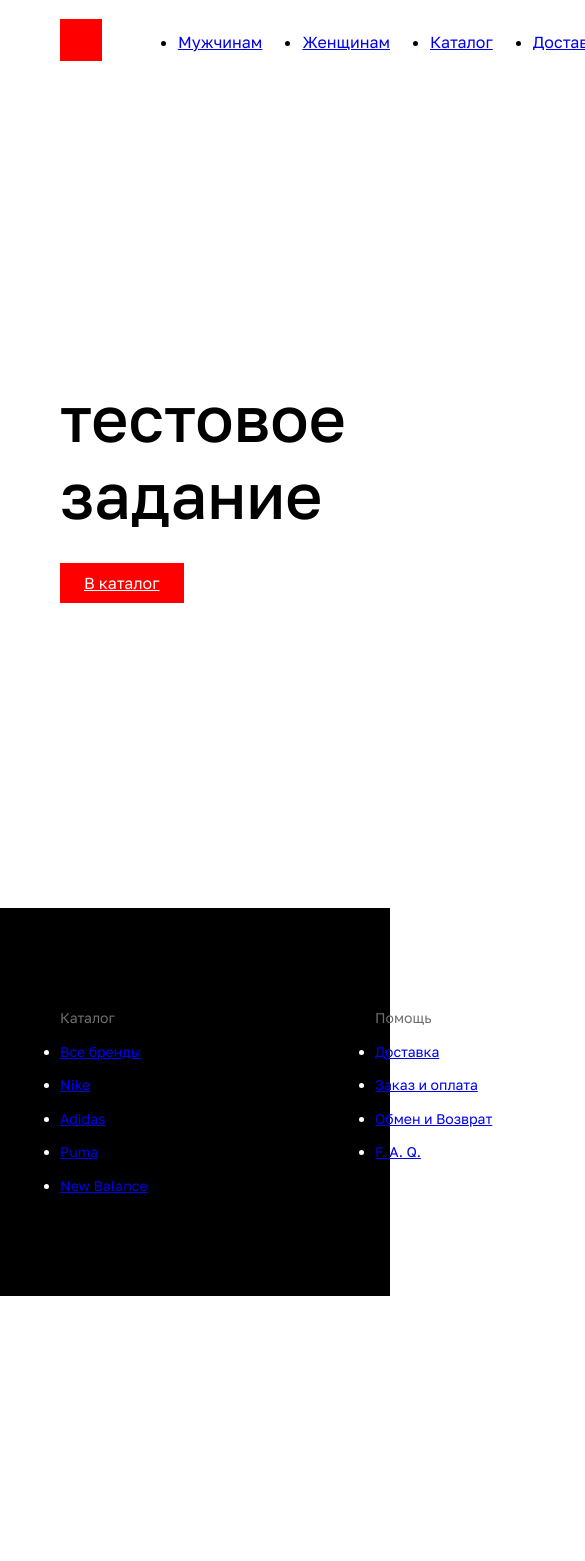
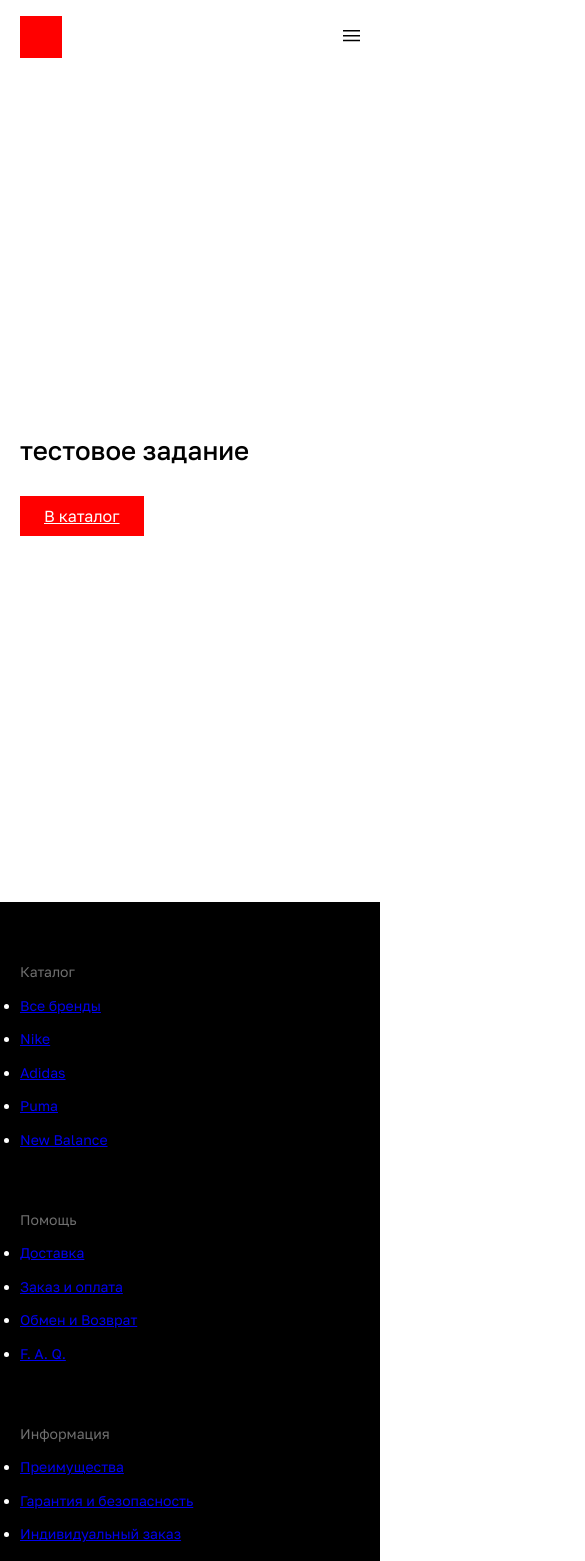
Before and after one commit to TatianaChF/tapir-test, a Nuxt app: page / in a window 390 px wide. Shown: the top 1561 px of the page, 585 px wide, since content can reach past the window. Before the commit the page ends 1296 px from the top, so only its background shows below. Built offline with nearby package versions, Linux system fonts and the light colour scheme.

Commit message:
add adaptive layout

```diff
--- a/app/assets/scss/main.scss
+++ b/app/assets/scss/main.scss
@@ -9,4 +9,10 @@ body {
   padding-top: 19px;
   padding-left: 60px;
   margin: 0;
+
+  @include mobile {
+    padding-top: 16px;
+    padding-left: 20px;
+    padding-right: 30px;
+  }
 }
--- /dev/null
+++ b/app/assets/scss/mixins.scss
@@ -0,0 +1,5 @@
+@mixin mobile {
+  @media (max-width: 480px) {
+    @content;
+  }
+}
--- a/app/components/AppFooter.vue
+++ b/app/components/AppFooter.vue
@@ -114,10 +114,22 @@ const company = [
   line-height: 140%;
   margin-left: -60px;
 
+  @include mobile {
+    margin-left: -20px;
+    margin-right: -20px;
+  }
+
   &__container {
     padding: 100px 60px;
     display: grid;
     grid-template-columns: repeat(4, 315px);
+
+    @include mobile {
+      padding: 60px 20px;
+      display: flex;
+      flex-direction: column;
+      gap: 60px;
+    }
   }
 }
 </style>
--- a/app/components/AppHeader.vue
+++ b/app/components/AppHeader.vue
@@ -1,7 +1,8 @@
 <template>
   <header class="header">
+    <img src="../assets/icons/logo.svg" alt="menu" />
     <button class="header__menu-btn">
-      <img src="../assets/logo.svg" alt="menu" />
+      <img src="../assets/icons/menu.svg" alt="menu" />
     </button>
     <nav class="header__nav">
       <ul class="header__menu">
@@ -48,15 +49,28 @@ const links = [
   gap: 23%;
   align-items: center;
 
+  @include mobile {
+    justify-content: space-between;
+  }
+
   &__menu-btn {
+    display: none;
     background: none;
     border: none;
     cursor: pointer;
     padding: 0;
+
+    @include mobile {
+      display: block;
+    }
   }
 
   &__nav {
     flex: 1;
+
+    @include mobile {
+      display: none;
+    }
   }
 
   &__menu {
--- a/app/pages/index.vue
+++ b/app/pages/index.vue
@@ -27,6 +27,10 @@
     font-weight: 500;
     font-size: 64px;
     margin-bottom: 40px;
+
+    @include mobile {
+      font-size: 26px;
+    }
   }
 
   &__btn {
--- a/nuxt.config.ts
+++ b/nuxt.config.ts
@@ -14,5 +14,14 @@ export default defineNuxtConfig({
         }
       ]
     }
+  },
+  vite: {
+    css: {
+      preprocessorOptions: {
+        scss: {
+          additionalData: `@use "~/assets/scss/mixins.scss" as *;`
+        }
+      }
+    }
   }
 })
```
Also changed, not shown: app/assets/icons/logo.svg (renamed from app/assets/logo.svg), app/assets/icons/menu.svg (added).
